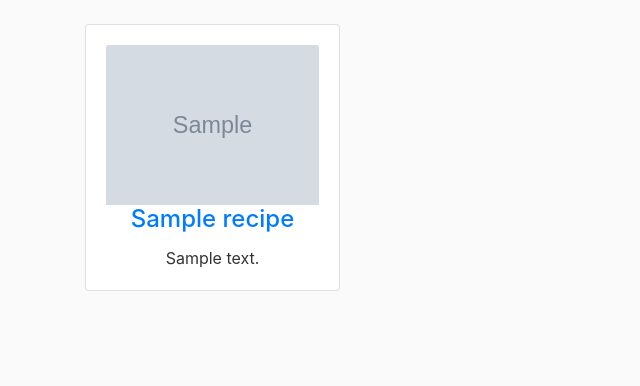
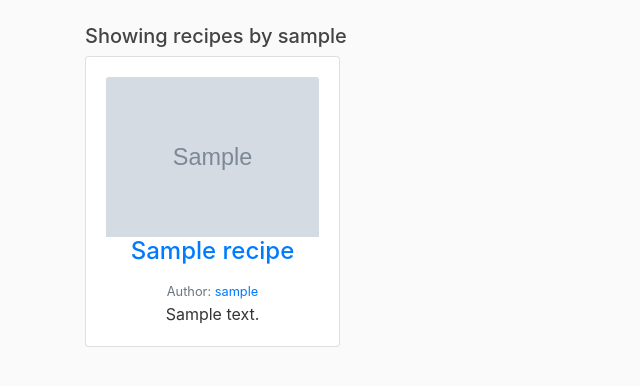
Before and after one commit to Hall-Erik/recipe_box, a Flask app: page /users/1/recipes in a window 1280 px wide. Shown: the part 56-442 px from the top of the page, without its empty margins (0-640 px from the left). Run offline with Flask 2, Linux system fonts and the light colour scheme; tables that the repository leaves empty hold one stand-in row (values such as "Sample post"); grey boxes marked "Sample" are stand-in pictures; some libraries are stand-ins or nearby versions.

Commit message:
small UI changes.

```diff
--- a/recipebox/models.py
+++ b/recipebox/models.py
@@ -15,6 +15,12 @@ class User(db.Model, UserMixin):
 	image_file = db.Column(db.String(100), nullable=False, default='default_profile.jpg')
 	password = db.Column(db.String(60), nullable=False)
 	recipes = db.relationship('Recipe', backref='author', lazy=True)
+
+	def get_image_url(self):
+		if self.image_file == 'default_profile.jpg':
+			return url_for('static', filename='profile_pics/' + self.image_file)
+		else:
+			return self.image_file
 
 	def get_reset_token(self, expires_sec=1800):
 		s = Serializer(current_app.config['SECRET_KEY'], expires_sec)
--- a/recipebox/templates/home.html
+++ b/recipebox/templates/home.html
@@ -1,5 +1,8 @@
 {% extends "layout.html" %}
 {% block content %}
+	{% if heading %}
+		<h5>{{ heading }}</h5>
+	{% endif %}
 	<div class="row">
 	{% for recipe in recipes %}
 		<div class="col-sm-3">
@@ -7,6 +10,9 @@
 				<div class="card-body">
 					<img class="card-img-top" src="{{ recipe.get_image_url() }}" />
 					<h4 class="card-title"><a href="{{ url_for('recipes.recipe', recipe_id=recipe.id )}}">{{ recipe.title }}</a></h4>
+					<small class="card-text text-muted">
+						Author: <a href="{{ url_for('users.user_recipes', user_id=recipe.author.id) }}">{{ recipe.author.username }}</a>
+					</small>
 					<p class="card-text">{{ recipe.description }}</p>
 				</div>
 			</div>
--- a/recipebox/users/routes.py
+++ b/recipebox/users/routes.py
@@ -80,7 +80,10 @@ def update_password():
 @users.route('/users/<int:user_id>/recipes')
 def user_recipes(user_id):
 	user = User.query.get_or_404(user_id)
-	return render_template('home.html', title=f"{user.username}'s recipes", recipes=user.recipes)
+	return render_template('home.html',
+						title=f"{user.username}'s recipes",
+						heading=f"Showing recipes by {user.username}",
+						recipes=user.recipes)
 
 @users.route('/reset_password', methods=['POST', 'GET'])
 def reset_request():
```
